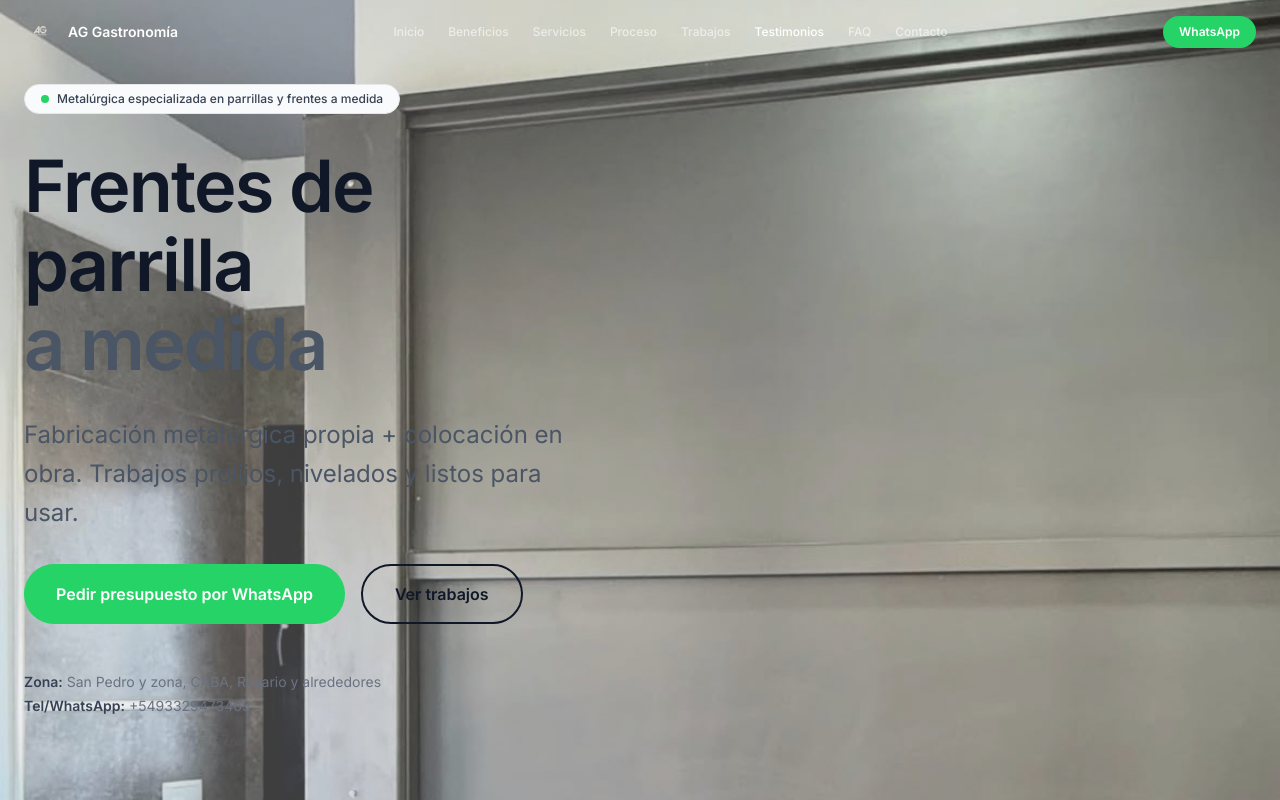
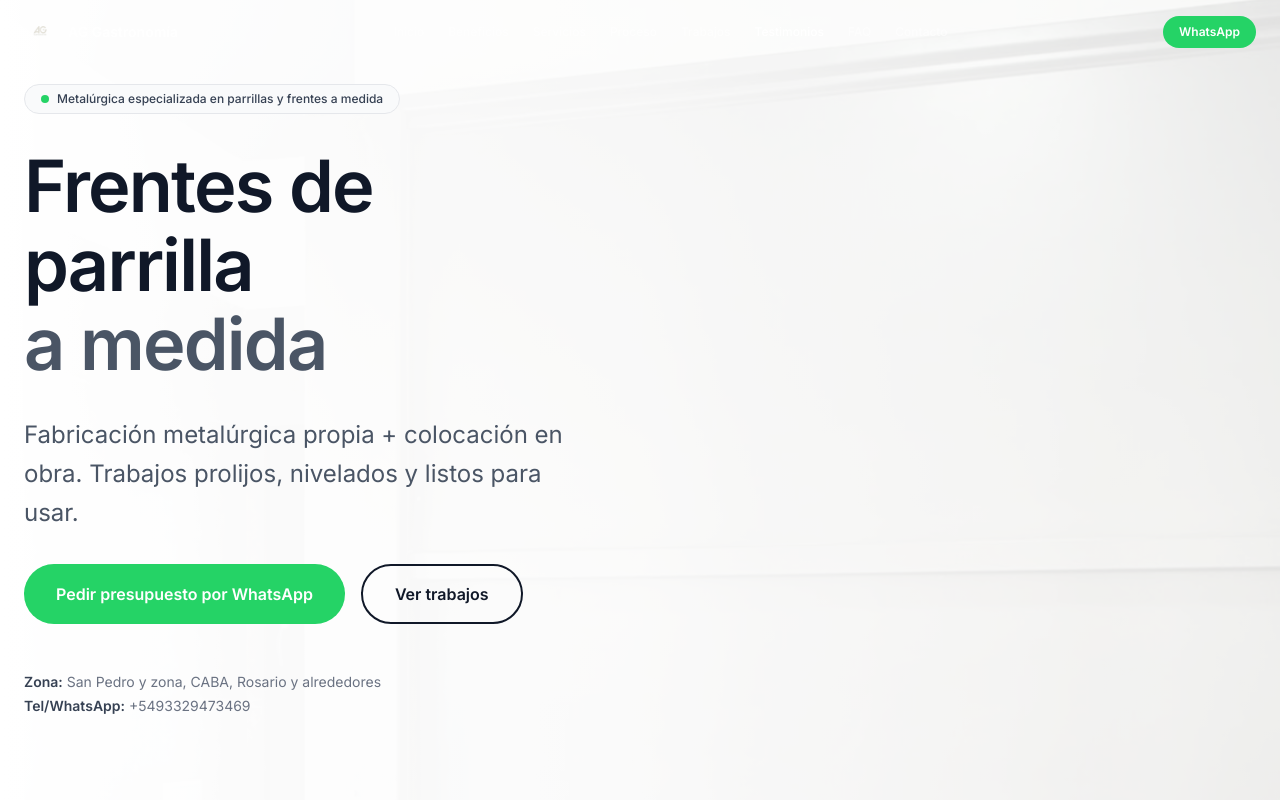
Before and after one commit to bautigr02/ag-landing, a Next.js app: page / in a window 1280 px wide. Shown: the top 800 px of the page. Built offline with nearby package versions, Linux system fonts and the light colour scheme.

Commit message:
fix deploy

```diff
--- a/src/sections/Hero.tsx
+++ b/src/sections/Hero.tsx
@@ -38,8 +38,8 @@
           priority
           className="object-cover"
         />
-        <div className="absolute inset-0 bg-gradient-to-r from-white/20 via-white/10 to-transparent" />
-        <div className="absolute inset-0 bg-white/5 lg:bg-white/10" />
+        <div className="absolute inset-0 bg-gradient-to-r from-white via-white/90 to-white/70" />
+        <div className="absolute inset-0 bg-white/40 lg:bg-white/60" />
       </div>
 
       {/* Sticky container */}
```
